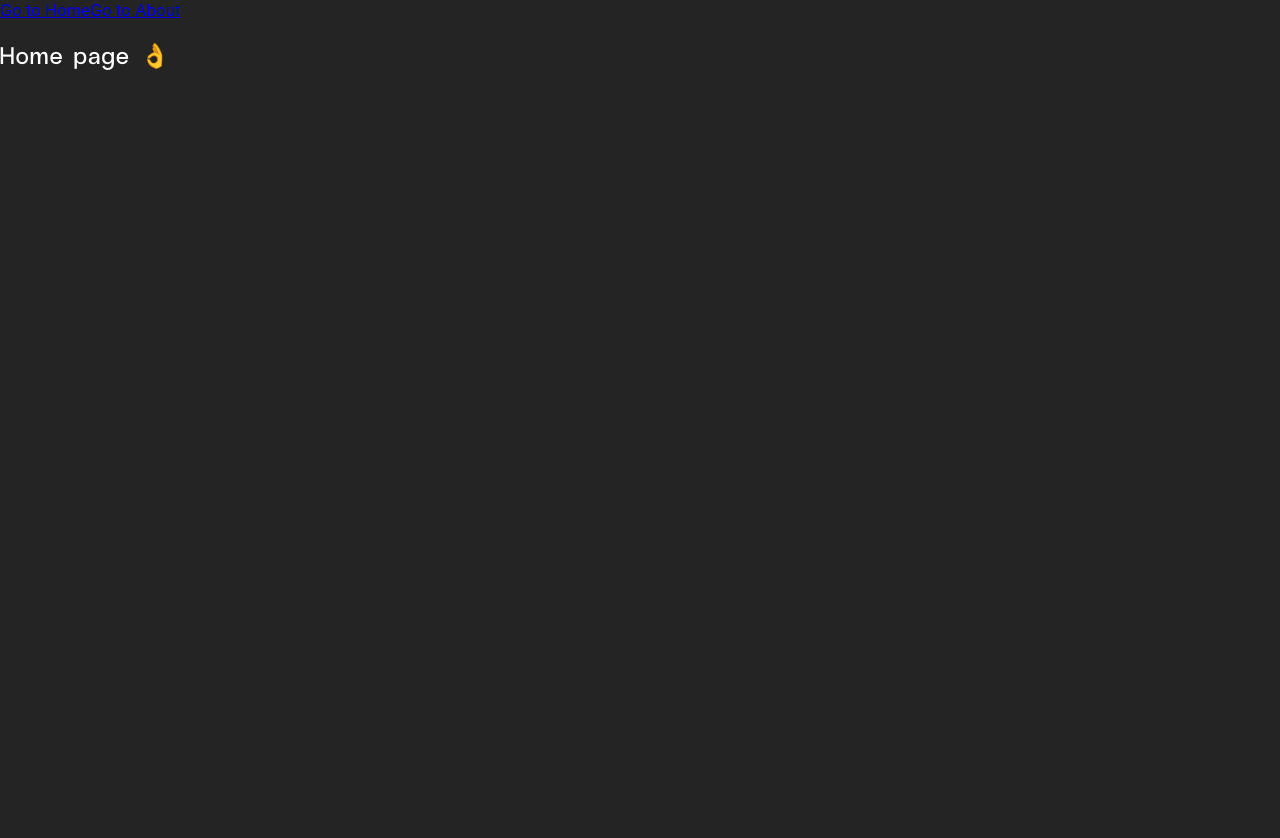
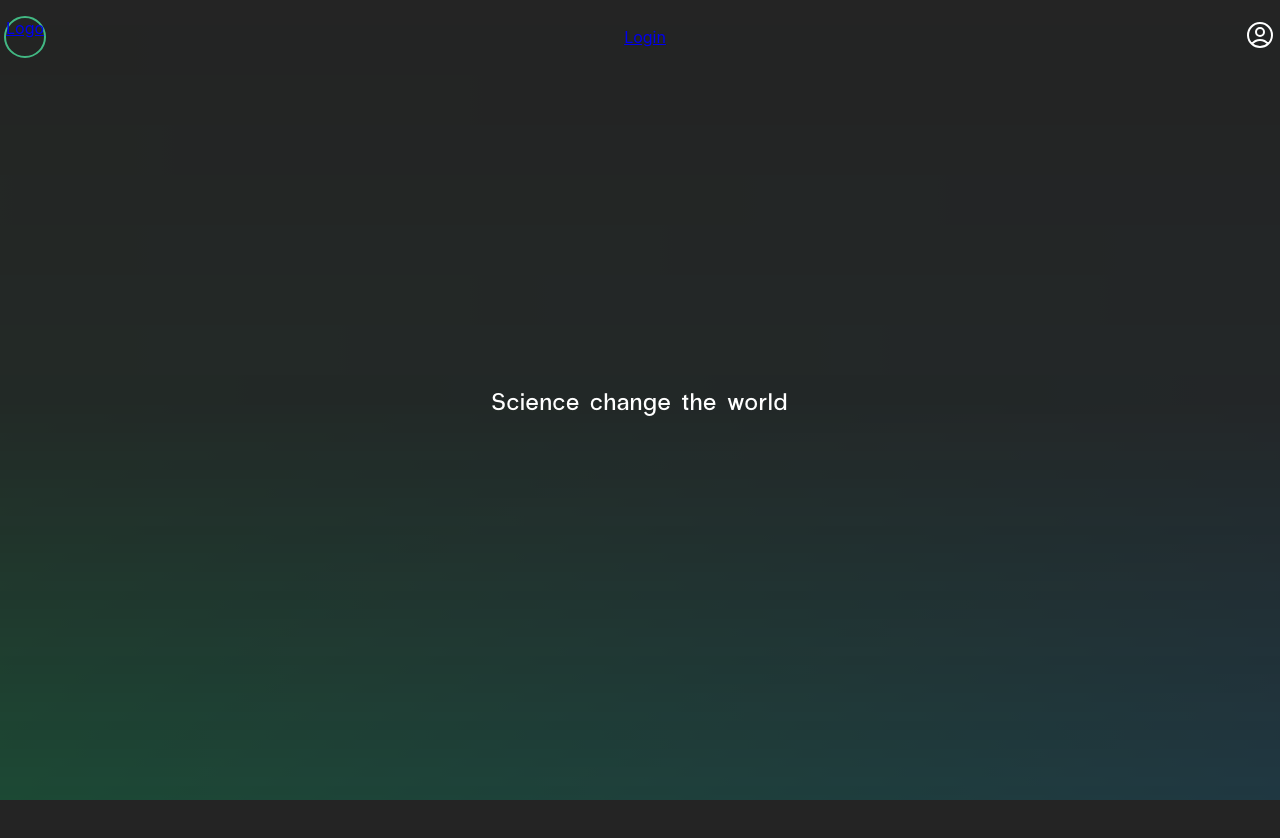
Before and after one commit to KacperKukula/neuronio, a Vue app in the folder apps/client/: page / in a window 1280 px wide. Shown: the top 838 px of the page. Before the commit the page ends 800 px from the top, so only its background shows below. Built offline with nearby package versions, Linux system fonts and the light colour scheme.

Commit message:
base routing and login page

```diff
--- a/apps/client/src/App.vue
+++ b/apps/client/src/App.vue
@@ -1,9 +1,5 @@
 <template>
-
-  <nav>
-    <RouterLink to="/">Go to Home</RouterLink>
-    <RouterLink to="/login">Go to About</RouterLink>
-  </nav>
+  <NavBar />
 
   <main>
     <RouterView />
@@ -12,6 +8,7 @@
 
 <script setup lang="ts">
 import { RouterLink, RouterView } from 'vue-router';
+import NavBar from '@/layout/NavBar/NavBar.vue';
 </script>
 
 <style scoped>
--- /dev/null
+++ b/apps/client/src/components/SimpleTile/SimpleTile.vue
@@ -0,0 +1,21 @@
+<template>
+    <div class="simpleTile">
+        <slot></slot>
+    </div>
+</template>
+
+<script lang="ts">
+import { defineComponent } from 'vue';
+
+export default defineComponent({
+  name: 'SimpleTile',
+})
+</script>
+
+<style lang="scss" scoped>
+.simpleTile {
+    background-color: #a0a0a0;
+    padding: 1em;
+    border-radius: 0.5em;
+}
+</style>
--- /dev/null
+++ b/apps/client/src/layout/NavBar/NavBar.vue
@@ -0,0 +1,37 @@
+<template>
+    <nav>
+        <router-link to="/">
+            <div class="logo">Logo</div>
+        </router-link>
+        <router-link to="/login">Login</router-link>
+
+        <Profile />
+    </nav>
+</template>
+
+<script setup lang="ts">
+// import { RouterLink } from 'vue-router';
+import Profile from './Profile.vue';
+</script>
+
+<style lang="scss" scoped>
+nav {
+    position: fixed;
+    top: 0;
+    left: 0;
+    right: 0;
+    z-index: 1000;
+    display: flex;
+    justify-content: space-between;
+    align-items: center;
+    padding: 1em .25rem;
+
+    .logo {
+        aspect-ratio: 1/1;
+        border-radius: 6rem;
+        border: 2px solid #42b883;
+        will-change: filter;
+        transition: filter 300ms;
+    }
+}
+</style>
--- /dev/null
+++ b/apps/client/src/layout/NavBar/Profile.vue
@@ -0,0 +1,20 @@
+<template>
+    <div class="profile">
+        <UserCircleIcon />
+    </div>
+</template>
+
+<script setup lang="ts">
+import { UserCircleIcon } from '@heroicons/vue/24/outline';
+</script>
+
+<style lang="scss" scoped>
+.profile {
+    max-height: 100%;
+
+    > svg {
+        width: 2em;
+        height: 2em;
+    }
+}
+</style>
--- a/apps/client/src/main.ts
+++ b/apps/client/src/main.ts
@@ -2,8 +2,8 @@ import { createApp } from 'vue'
 import './style.scss'
 import App from './App.vue'
 
-import Home from './pages/Home.vue'
-import Login from './pages/Login.vue'
+import Home from '@/pages/Home/Home.vue'
+import Login from '@/pages/Login/Login.vue'
 import { createMemoryHistory, createRouter } from 'vue-router'
 
 const routes = [
--- a/apps/client/src/pages/Home.vue
+++ /dev/null
@@ -1,3 +0,0 @@
-<template>
-    <h2>Home page 👌</h2>
-</template>
--- /dev/null
+++ b/apps/client/src/pages/Home/Home.vue
@@ -0,0 +1,56 @@
+<template>
+    <main>
+        <section id="hero">
+            <h1>Science change the world</h1>
+        </section>
+
+        <section id="our-mission">
+            <h1>That's why we are here</h1>
+        </section>
+    </main>
+</template>
+
+<script setup lang="ts">
+import NavBar from '@/layout/NavBar/NavBar.vue';
+
+</script>
+
+<style lang="scss" scoped>
+section {
+    &#hero {
+        display: flex;
+        justify-content: center;
+        align-items: center;
+        height: 100svh;
+
+        &::before {
+            content: '';
+            position: absolute;
+            inset: 0;
+            z-index: -1;
+            background: linear-gradient(90deg, #00e078, #2231ff, #00e078);
+            background-size: 400% 100%;
+
+            mask-image: linear-gradient(to bottom, rgba(0, 0, 0, 0), rgba(0, 0, 0, 0.03), rgba(0, 0, 0, 0.2));
+            mask-repeat: no-repeat;
+            mask-size: cover;
+            animation: backgroundSlide 1m linear infinite;
+        }
+    }
+    &#our-mission {
+        display: flex;
+        justify-content: center;
+        align-items: center;
+        height: 100svh;
+    }
+}
+
+@keyframes backgroundSlide {
+    0% {
+        background-position: 0% center;
+    }
+    100% {
+        background-position: 400% center;
+    }
+}
+</style>
--- a/apps/client/src/pages/Login.vue
+++ /dev/null
@@ -1,3 +0,0 @@
-<template>
-    <h2>Heyyyaaa ❤️</h2>
-</template>
--- /dev/null
+++ b/apps/client/src/pages/Login/Login.vue
@@ -0,0 +1,34 @@
+<template>
+    <section id="login">
+        <SimpleTile>
+            <h1>Login</h1>
+            <input type="text" placeholder="Username">
+            <input type="password" placeholder="Password">
+        </SimpleTile>
+    </section>
+</template>
+
+<script lang="ts">
+import SimpleTile from '@/components/SimpleTile/SimpleTile.vue';
+import { defineComponent } from 'vue';
+
+export default defineComponent({
+    name: 'Login',
+    components: {
+        SimpleTile
+    }
+})
+</script>
+
+<style lang="scss" scoped>
+#login {
+    display: flex;
+    justify-content: center;
+    align-items: center;
+    height: 100svh;
+
+    input {
+        padding: 0.5em;
+    }
+}
+</style>
```
